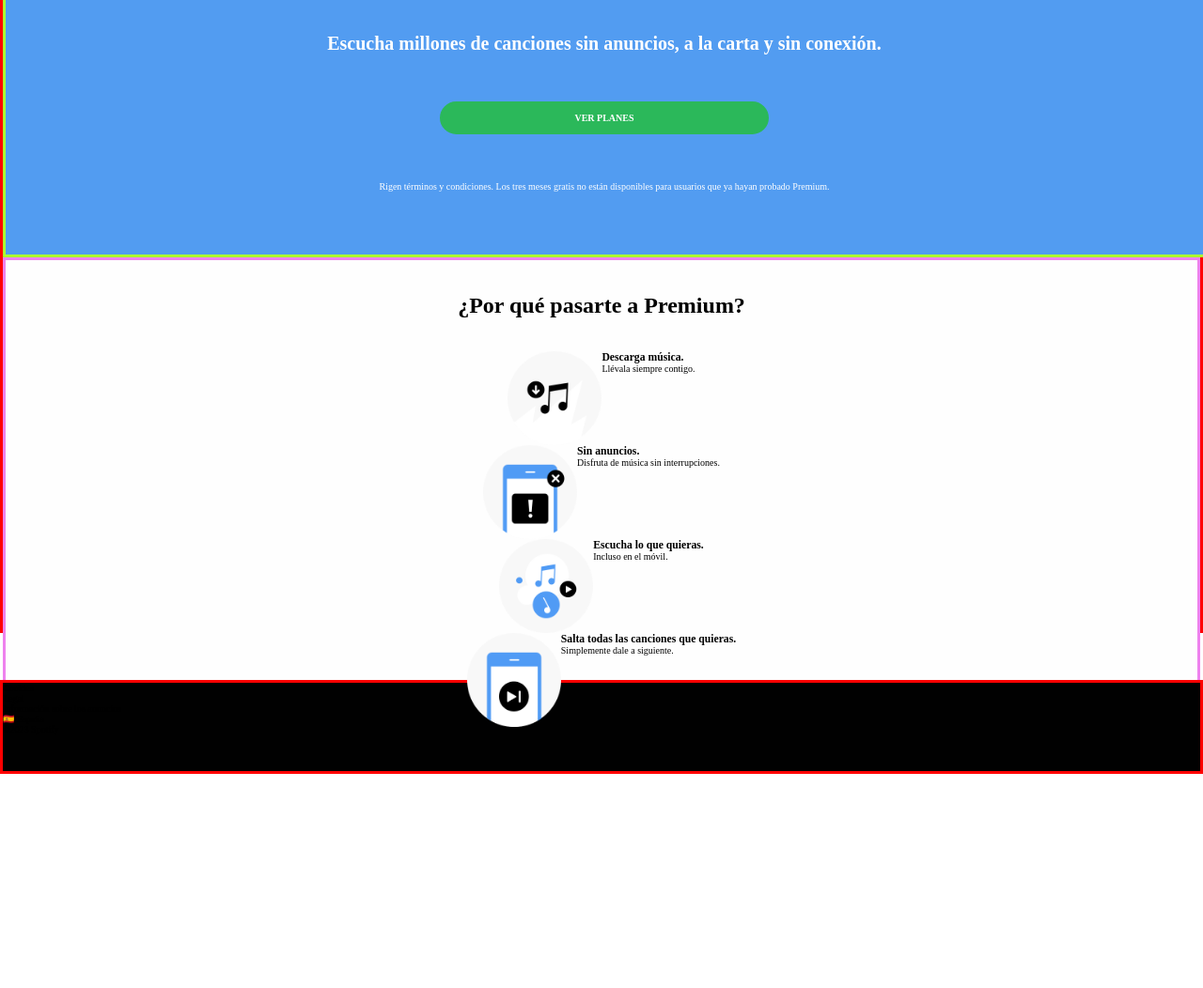
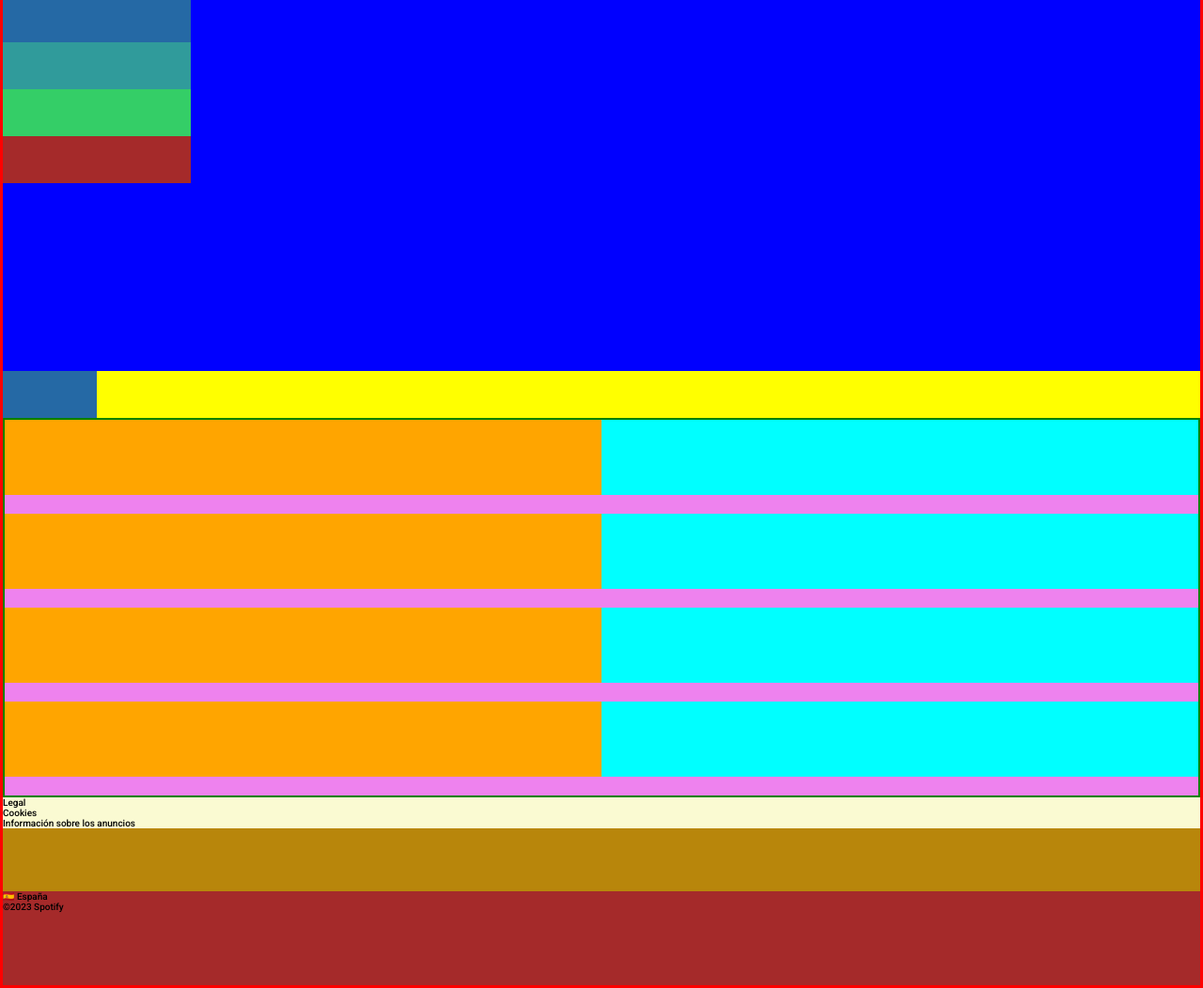
Before and after one commit to Adalab/promo-U-module-1-pair-4-spotify, a plain HTML site: page index.html in a window 1280 px wide. Shown: the part 176-1228 px from the top of the page at 94% size. Before the commit the page ends 1000 px from the top, so only its background shows below. Drawn offline with Linux system fonts and the light colour scheme.

Commit message:
fight with boxes

```diff
--- a/index.html
+++ b/index.html
@@ -25,12 +25,21 @@
         <li> Iniciar sesión</li>
       </ul>
     </nav>
+    <div class="header_img"></div>
+    <div class="header_img"></div>
+    <!--
       <img class="logo" src="./img/logo.png" alt="Logo Spotify" />
       <img class="menu" src="./img/menu-icon.png" alt="Menu icon" />
+
+    -->
   </header>
   <main class="main">
     <section class="seccion_1">
-      <h1 class="title-sec1">Prueba Premium gratis 3 meses</h1>
+      <div class="h1_sec1"></div>
+      <div class="p_sec1"></div>
+      <div class="button_sec1"></div>
+      <div class="terms_sec1"></div>
+      <!--       <h1 class="title-sec1">Prueba Premium gratis 3 meses</h1>
         <h2 class="subtitle-sec1">
           Escucha millones de canciones sin anuncios, a la carta y sin conexión.
         </h2>
@@ -38,11 +47,31 @@
         <p>
           Rigen términos y condiciones. Los tres meses gratis no están
           disponibles para usuarios que ya hayan probado Premium.
-      </p>
+        </p> -->
     </section>
 
     <section class="seccion_2">
-      <h2>¿Por qué pasarte a Premium?</h2>
+      <div class="h2_sec2"></div>
+
+      <div class="contenedor-gral">
+        <div class="cont-img1-text1">
+          <div class="img1"></div>
+          <div class="text1"></div>
+        </div>
+        <div class="cont-img2-text2">
+          <div class="img2"></div>
+          <div class="text2"></div>
+        </div>
+        <div class="cont-img3-text3">
+          <div class="img3"></div>
+          <div class="text3"></div>
+        </div>
+        <div class="cont-img4-text4">
+          <div class="img4"></div>
+          <div class="text4"></div>
+        </div>
+      </div>
+      <!-- <h2>¿Por qué pasarte a Premium?</h2>
         <div class="articles">
           <article class="item-sec2">
             <img src="./img/benefit-1.png" alt="Icono descarga" />
@@ -75,21 +104,20 @@
               <p>Simplemente dale a siguiente.</p>
             </div>
           </article>
-      </div>
+        </div> -->
     </section>
   </main>
   <footer class="footer">
-    <nav class="nav-footer">
-      <ul>
-        <li class="cookie">Cookies</li>
-        <li class="cookie">Legal</li>
-        <li class="cookie">Información sobre los anuncios</li>
-      </ul>
-    </nav>
+    <div class="nav-footer">
+      <div class="cookie">Legal</div>
+      <div class="cookie">Cookies</div>
+      <div class="cookie">Información sobre los anuncios</div>
+    </div>
     <div>
-      <p> 🇪🇸 España</p>
-      <p>©2023 Spotify</p>
+      <div> 🇪🇸 España</div>
+      <div>©2023 Spotify</div>
     </div>
+    <!-- nav></nav> -->
   </footer>
 </body>
 
--- a/styles.css/movile.css
+++ b/styles.css/movile.css
@@ -1,3 +1,148 @@
+html {
+  position: relative;
+  font-family: "Roboto";
+}
+body {
+  border: 3px solid red;
+}
+
+header {
+  background-color: black;
+}
+.header_img {
+  background-color: yellow;
+  height: 100px;
+  width: 100px;
+  display: inline-block;
+}
+
+.main {
+  min-height: 80vh;
+  background-color: cornflowerblue;
+}
+
+.seccion_1 {
+  background-color: blue;
+  height: 50vh;
+}
+.seccion_1 div {
+  height: 50px;
+  width: 200px;
+}
+.h1_sec1 {
+  background-color: rgb(37, 105, 165);
+}
+.p_sec1 {
+  background-color: rgb(48, 155, 155);
+}
+.button_sec1 {
+  background-color: rgb(52, 206, 103);
+}
+.terms_sec1 {
+  background-color: brown;
+}
+.seccion_2 {
+  background-color: yellow;
+}
+.h2_sec2 {
+  width: 100px;
+  height: 50px;
+  background-color: rgb(37, 105, 165);
+}
+
+.contenedor-gral {
+  border: 2px solid green;
+}
+
+.cont-img1-text1 {
+  background-color: violet;
+  height: 100px;
+  display: flex;
+}
+
+.img1 {
+  background-color: orange;
+  width: 50%;
+  height: 80px;
+}
+
+.text1 {
+  background-color: cyan;
+  width: 50%;
+  height: 80px;
+}
+
+.cont-img2-text2 {
+  background-color: violet;
+  height: 100px;
+  display: flex;
+}
+
+.img2 {
+  background-color: orange;
+  width: 50%;
+  height: 80px;
+}
+
+.text2 {
+  background-color: cyan;
+  width: 50%;
+  height: 80px;
+}
+
+.cont-img3-text3 {
+  background-color: violet;
+  height: 100px;
+  display: flex;
+}
+
+.img3 {
+  background-color: orange;
+  width: 50%;
+  height: 80px;
+}
+
+.text3 {
+  background-color: cyan;
+  width: 50%;
+  height: 80px;
+}
+
+.cont-img4-text4 {
+  background-color: violet;
+  height: 100px;
+  display: flex;
+}
+
+.img4 {
+  background-color: orange;
+  width: 50%;
+  height: 80px;
+}
+
+.text4 {
+  background-color: cyan;
+  width: 50%;
+  height: 80px;
+}
+
+/*AQUÍ EMPIEZA EL FOOTER!!!*/
+
+.footer {
+  background-color: brown;
+  height: 200px;
+}
+
+.nav-footer {
+  background-color: darkgoldenrod;
+  height: 100px;
+}
+
+.cookie {
+  background-color: lightgoldenrodyellow;
+}
+
+/*
 .header {
   border: solid 3px red;
   background-color: #010101;
@@ -107,3 +252,4 @@
   width: 100%;
   margin-top: 50px;
 }
+*/
```
Lines whose indentation alone changed are shown as unchanged.
